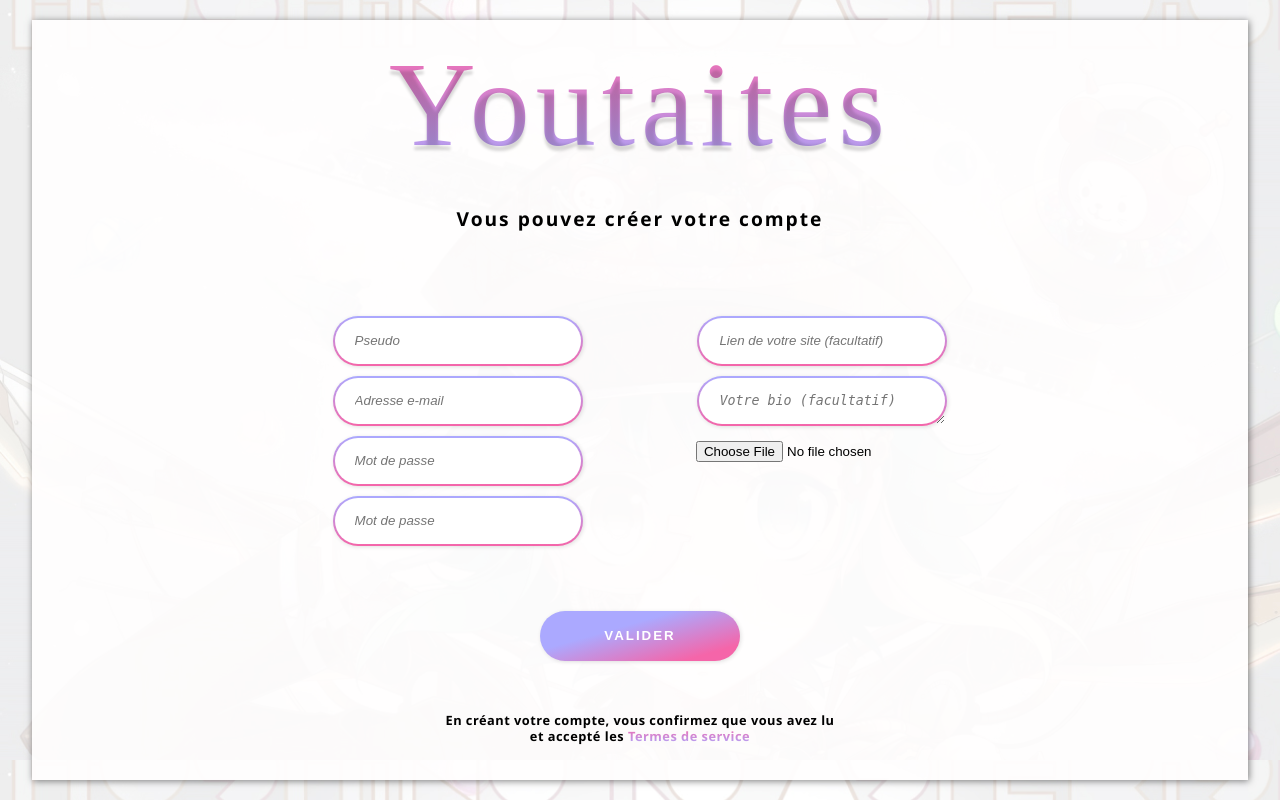
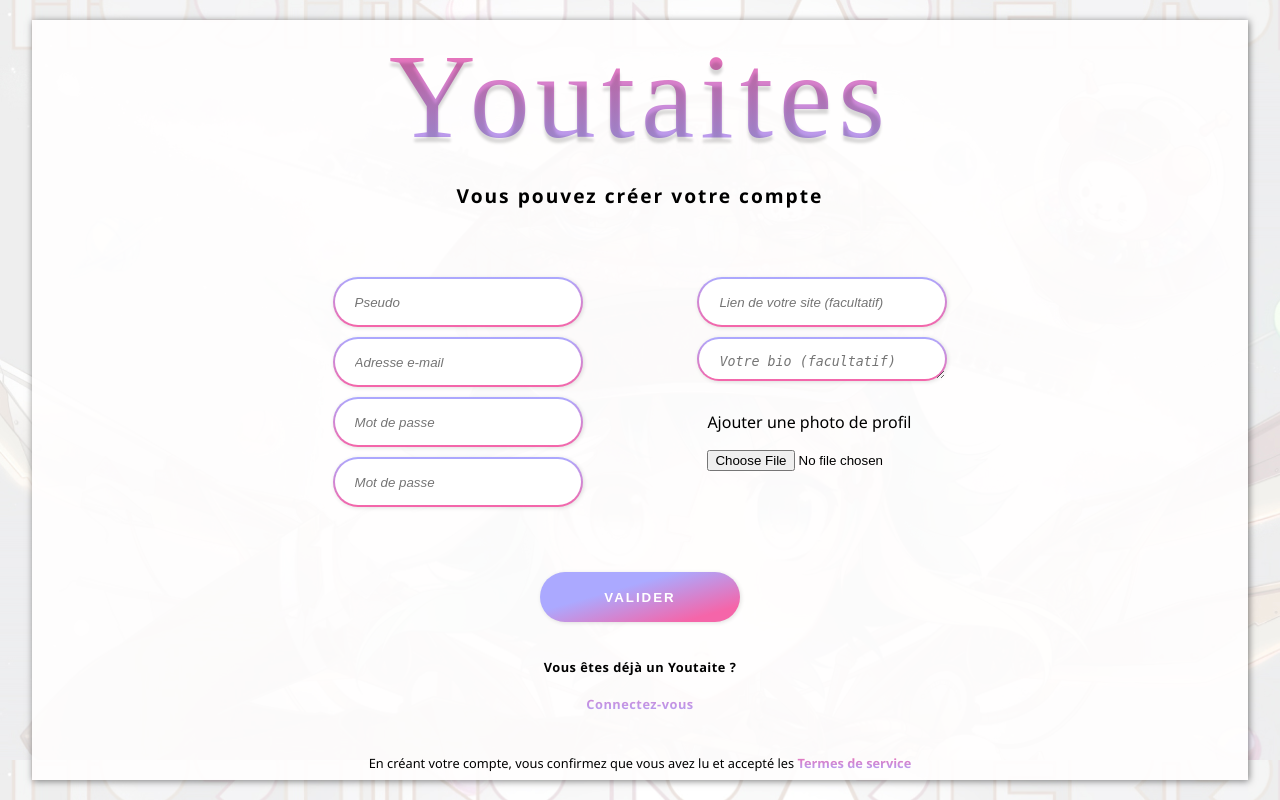
Before and after one commit to simtaxx/JavaRox, a PHP site: page /inscription.php in a window 1280 px wide. Run offline with PHP 8.4, Linux system fonts and the light colour scheme; some web fonts are replaced.

Commit message:
add css modifs

```diff
--- /dev/null
+++ b/assets/css/blocks/home.css
@@ -0,0 +1,4 @@
+main {
+  width: 98vw;
+  margin: 0 auto;
+}
--- a/assets/css/blocks/inscription.css
+++ b/assets/css/blocks/inscription.css
@@ -98,12 +98,7 @@
 }
 
 .submit__button:hover {
-  border: 2px solid transparent;
-  background-clip: padding-box, border-box;
-  background-origin: padding-box, border-box;
-  background-image: linear-gradient(#fff, #fff), linear-gradient(#ABA9FF , #F565A9);
-  color: #ABA9FF;
-  transition-duration: 0.35s;
+  transform: scale(1.1);
 }
 
 textarea {
@@ -174,3 +169,16 @@
   transition: all 0.5s;
   transform: translateY(-30px);
 }
+
+.conditions {
+  font-size: 0.8rem;
+  width: 100%;
+}
+
+.add__img {
+  font-size: 1rem;
+  width: 250px;
+  text-align: left;
+  margin-top: 20px;
+  padding: 10px;
+}
--- a/assets/css/vendors/reset.css
+++ b/assets/css/vendors/reset.css
@@ -2,11 +2,6 @@
   font-family: Segoe UI, sans-serif;
   font-size: 2rem;
   margin: 0;
-}
-
-main {
-  width: 98vw;
-  margin: 0 auto;
 }
 
 h1,h2,h3,p,ul{
--- a/inscription.php
+++ b/inscription.php
@@ -38,7 +38,10 @@
             <div class="form__inputs--right">
               <input class="sign__input" type="text" name="website" id="website" placeholder="Lien de votre site (facultatif)">
               <textarea class="sign__input" name="description" id="description" cols="30" rows="10" placeholder="Votre bio (facultatif)"></textarea>
-              <input class="test" type="file" name="image" />
+              <div class="add__img">
+                <label for="file">Ajouter une photo de profil</label>
+                <input class="test" id="file" type="file" name="image"/>
+              </div>
             </div>
           </div>
 
@@ -47,9 +50,12 @@
           </div>
         </form>
 
-        <div class="terms">
-          <p>En créant votre compte, vous confirmez que vous avez lu</p>
-          <p>et accepté les <strong>Termes de service</strong></p>
+        <aside class="terms terms--sign">
+          <p>Vous êtes déjà un Youtaite ?</p><strong><a href="./index.php">Connectez-vous</a></strong>
+        </aside>
+
+        <div class="conditions">
+          <p>En créant votre compte, vous confirmez que vous avez lu et accepté les <strong>Termes de service</strong></p>
         </div>
 
   </section>
```
